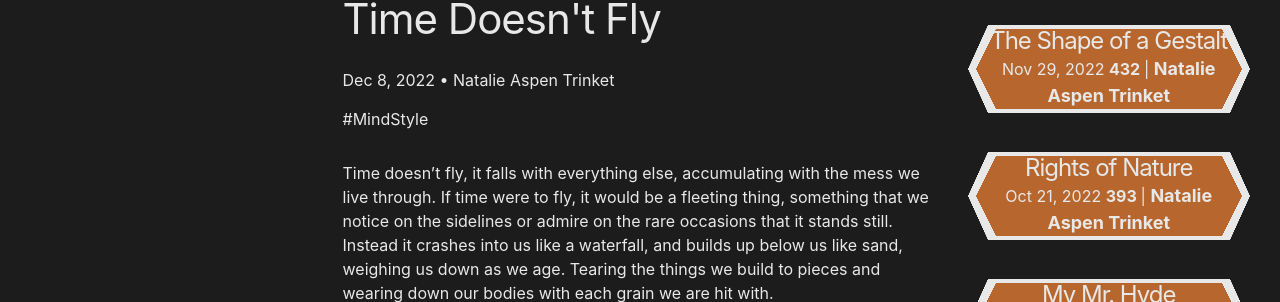
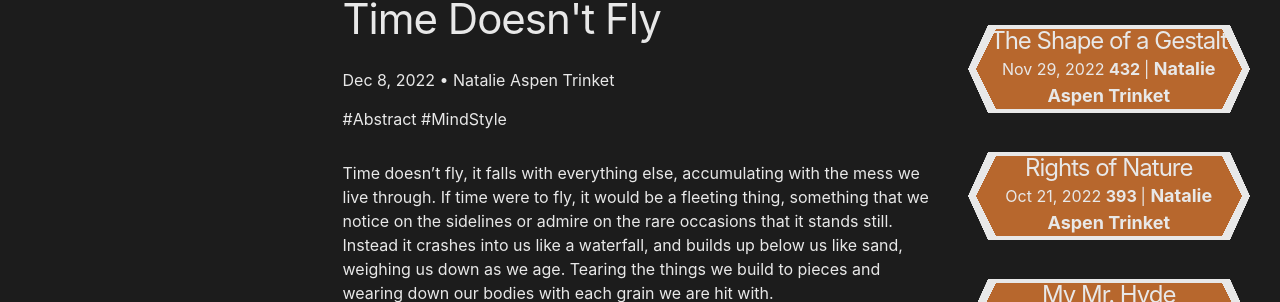
Before and after one commit to mov51/JekyllJest, a Jekyll site: the page built from docs/_posts/2022/12-November/2022-12-08-time-doesnt-fly.markdown, in a window 1280 px wide. Shown: the part 120-422 px from the top of the page. Built offline with Jekyll 4.4.1, drawn with Linux system fonts in a browser that asks for light colours; nearby versions of some CDN libraries.

Commit message:
Update meta data

```diff
--- a/docs/_posts/2022/12-November/2022-12-08-time-doesnt-fly.markdown
+++ b/docs/_posts/2022/12-November/2022-12-08-time-doesnt-fly.markdown
@@ -2,8 +2,8 @@
 layout: post
 title:  "Time Doesn't Fly"
 date:   2022-12-08 09:55-00 -0400
-hrt_date: 432
-categories: [MindStyle]
+hrt_date: 441
+categories: [MindStyle, Abstract]
 permalink: 2022/12_December/08/time-doesnt-fly/
 author: Natalie Aspen Trinket
 ---
```
